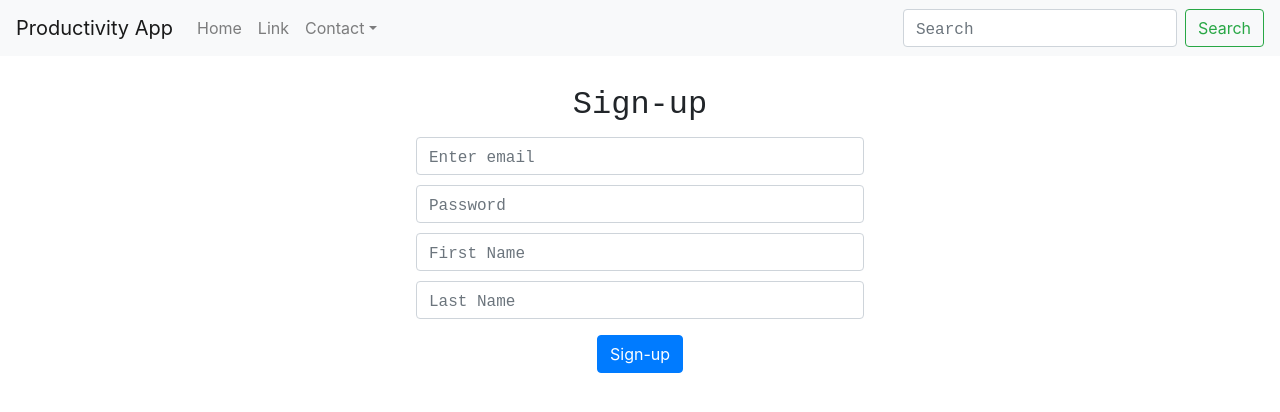
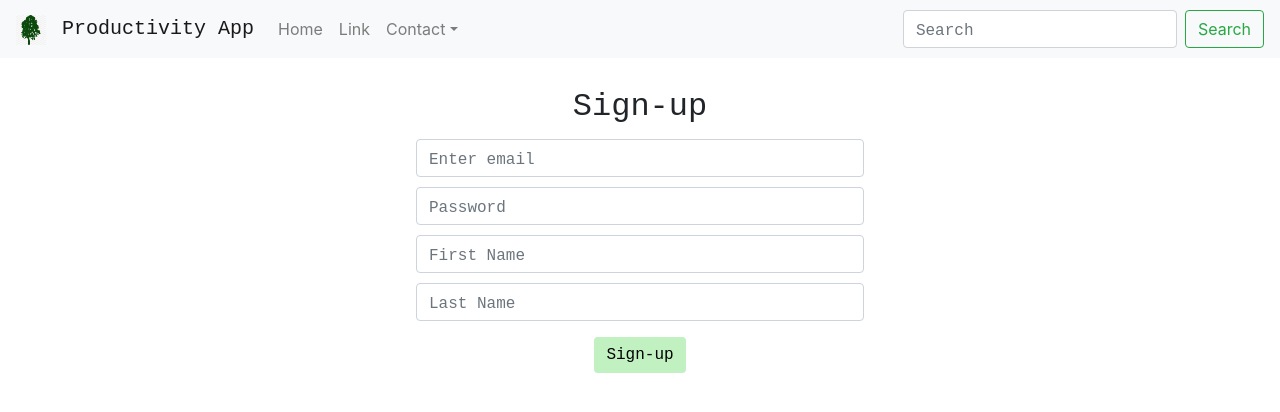
Before and after one commit to ReactProductivity/ProductivityApp, a React (Create React App) app: page /register in a window 1280 px wide. Shown: the top 412 px of the page. Built offline with nearby package versions, Linux system fonts and the light colour scheme.

Commit message:
Added logo and styled register page

```diff
--- a/src/components/auth/Register.js
+++ b/src/components/auth/Register.js
@@ -25,16 +25,12 @@ export class Register extends Component{
     render(){
         return(
             <Form onSubmit={this.handleSubmit} id="sign-up-form">
-                <Form.Group controlId="formBasicEmail">
+                <Form.Group >
                     <Form.Label id="sign-up-text">Sign-up</Form.Label>
                     <Form.Control id="email" type="email" placeholder="Enter email" onChange={this.handleChange} />
-                    {/* <Form.Text className="text-muted">
-                        We'll never share your email with anyone else.
-                    </Form.Text> */}
                     <Form.Control id="password" type="password" placeholder="Password" onChange={this.handleChange}/>
                     <Form.Control id="firstname" type="text" placeholder="First Name" onChange={this.handleChange}/>
                     <Form.Control id="lastname" type="text" placeholder="Last Name" onChange={this.handleChange}/>
-
                 </Form.Group>
 
                 <Button id="sign-up-button" variant="primary" type="submit" onChange={this.handleSubmit}>
--- a/src/components/layout/Navigation.js
+++ b/src/components/layout/Navigation.js
@@ -1,7 +1,9 @@
 import React, {Component} from 'react';
-import {Navbar, Nav, Form, FormControl, Button, NavDropdown} from 'react-bootstrap'
+import {Navbar, Nav, Form, FormControl, Button, NavDropdown, Image} from 'react-bootstrap'
 import {Person} from './Person';
 import {Link} from 'react-router-dom'
+import Logo from '../../images/logo.png'
+import "../../styles/navigation.css";
 
 export class Navigation extends Component{
 
@@ -9,7 +11,8 @@ export class Navigation extends Component{
         const friends = ["Ishaan", "Keerat", "Harmeen"]
         return(
             <Navbar bg="light" expand="lg" id="navbar">
-                <Navbar.Brand href="#home" >Productivity App</Navbar.Brand>
+                <Navbar.Brand href="#home" ><Image id="logo" src={Logo} /></Navbar.Brand>
+                <Navbar.Brand href="#home" id="logo-text">Productivity App</Navbar.Brand>
                 <Navbar.Toggle aria-controls="basic-navbar-nav" />
                 <Navbar.Collapse id="basic-navbar-nav">
                     <Nav className="mr-auto">
--- /dev/null
+++ b/src/styles/navigation.css
@@ -0,0 +1,8 @@
+#logo-text{
+    font-family: 'Courier New', Courier, monospace;
+}
+
+#logo{
+    height: 30px;
+    width: 30px;
+}
--- a/src/styles/register.css
+++ b/src/styles/register.css
@@ -36,3 +36,10 @@
 ::placeholder{
     font-family: 'Courier New', Courier, monospace;
 }
+
+#sign-up-button{
+    font-family: 'Courier New', Courier, monospace;
+    background: #c1f0c1;
+    color: black;
+    border: none;
+}
```
Also changed, not shown: src/images/logo.png (added).
